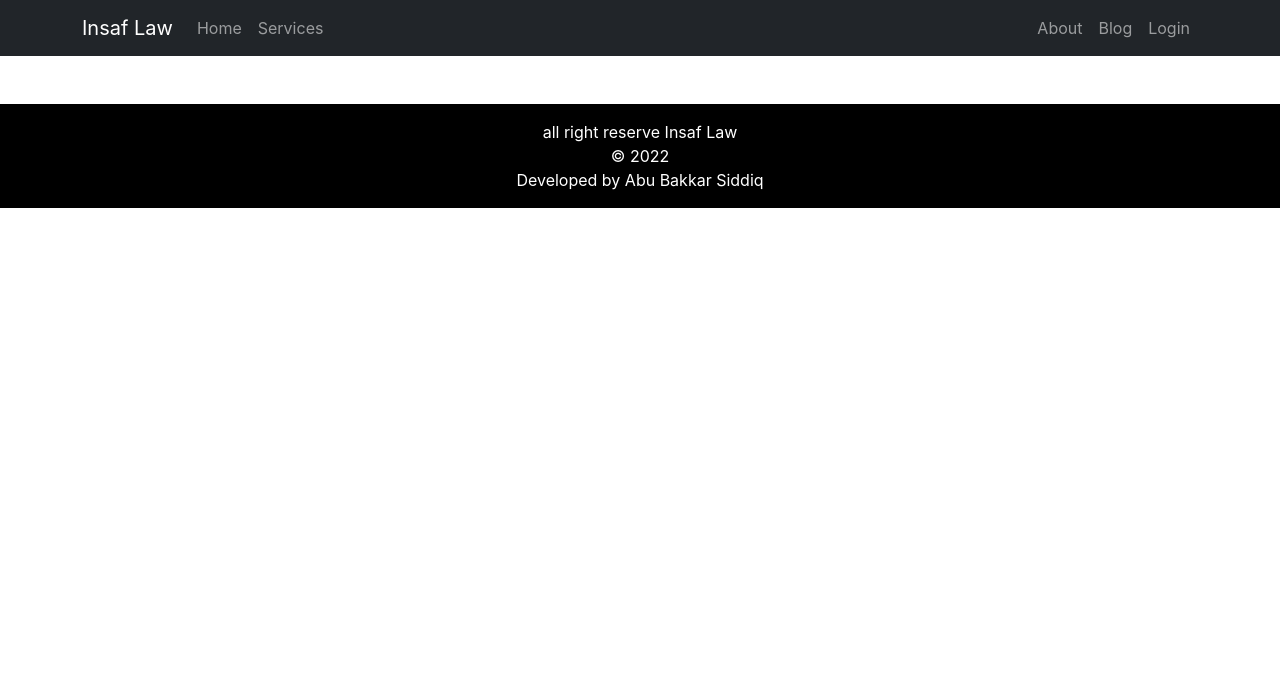
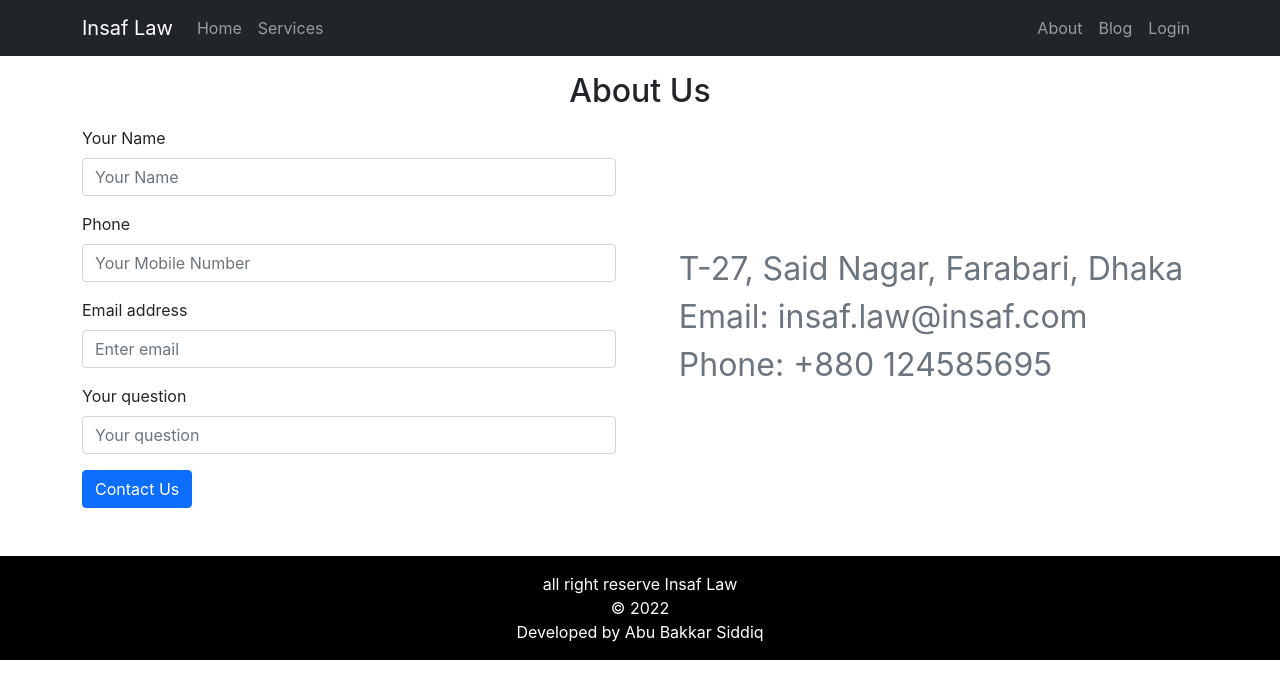
Before and after one commit to ab-siddiq/react-lawyer, a React (Create React App) app: page /about in a window 1280 px wide. Shown: the top 698 px of the page. Built offline with nearby package versions, Linux system fonts and the light colour scheme; no server answers.

Commit message:
complete blog section

```diff
--- a/src/components/Pages/About/About.js
+++ b/src/components/Pages/About/About.js
@@ -1,9 +1,62 @@
-import React from 'react';
+import React, { useRef } from 'react';
+import { Button, Form } from 'react-bootstrap';
 
 const About = () => {
+    const nameRef = useRef('');
+    const phoneRef = useRef('');
+    const emailRef = useRef('');
+    const yourQuestionRef = useRef('');
     return (
-        <div>
+        <div className='container'>
+            <h2 className='text-center my-3'>About Us</h2>
+            <div className="row g-5">
+                <div className="col-6">
+                    <Form >
+                        <Form.Group className="mb-3" controlId="formBasicName">
+                            <Form.Label>Your Name</Form.Label>
+                            <Form.Control ref={nameRef} type="text" name='name' placeholder="Your Name" />
+                            {/* <Form.Text className="text-muted">
+                        We'll never share your email with anyone else.
+                    </Form.Text> */}
+                        </Form.Group>
+                        <Form.Group className="mb-3" controlId="formBasicPhone">
+                            <Form.Label>Phone</Form.Label>
+                            <Form.Control ref={phoneRef} type="text" name='phone' placeholder="Your Mobile Number" />
+                            {/* <Form.Text className="text-muted">
+                        We'll never share your email with anyone else.
+                    </Form.Text> */}
+                        </Form.Group>
 
+                        <Form.Group className="mb-3" controlId="formBasicEmail">
+                            <Form.Label>Email address</Form.Label>
+                            <Form.Control ref={emailRef} type="email" name='email' placeholder="Enter email" />
+                            {/* <Form.Text className="text-muted">
+                        We'll never share your email with anyone else.
+                    </Form.Text> */}
+                        </Form.Group>
+
+
+
+                        <Form.Group className="mb-3" controlId="formBasicConfirmPassword">
+                            <Form.Label>Your question</Form.Label>
+                            <Form.Control ref={yourQuestionRef} type="text" name='confirmPassword' placeholder="Your question" />
+                        </Form.Group>
+
+                        <Button
+                            className='' variant="primary" type="submit">
+                            Contact Us
+                        </Button>
+                    </Form>
+                </div>
+                <div className="col-6 d-flex align-items-center justify-content-center">
+                    <div className="">
+                    <p className="m-0 fs-2 text-secondary">T-27, Said Nagar, Farabari, Dhaka</p>
+                    <p className="m-0 fs-2 text-secondary">Email: insaf.law@insaf.com</p>
+                    <p className="m-0 fs-2 text-secondary">Phone: +880 124585695</p>
+                    </div>
+
+                </div>
+            </div>
         </div>
     );
 };
--- a/src/components/Pages/Blog/Blog.js
+++ b/src/components/Pages/Blog/Blog.js
@@ -2,8 +2,49 @@ import React from 'react';
 
 const Blog = () => {
     return (
-        <div>
+        <div className='container mt-5'>
+            <h2>Difference between authorization and authentication?</h2>
+            <p><strong>Answer:</strong>
+                <ol>
+                    <li>Authentication verifies the actual user, where authorization control user access.</li>
+                    <li>Authentication works through use inputs like email address, password, finger print, OTP. On the overhand, authorization is controlled using setting defined by the organization.</li>
+                    <li>Authorization is the first step of a secured well managed system where authentication is placed after authorization.</li>
+                    <li>Authentication is visible and partially changed by the user. Authorization is not visible or changeable by user.</li>
 
+                </ol>
+            </p>
+            <h2>Why are you using firebase? What other options do you have to implement authentication?</h2>
+            <p><strong>Answer:  </strong>
+                There are multiple purpose of using firebase. We can build login system, can host and get realtime database. Below are the alternate to firebase:
+
+                <ul>
+                    <li>Auth0</li>
+                    <li>MongoDB</li>
+                    <li>Passport</li>
+                    <li>Okta</li>
+                    <li>JSON web token</li>
+                    <li>Amazon cognito</li>
+                    <li>Keycloak</li>
+                </ul>
+            </p>
+            <h2>What other services does firebase provide other than authentication?</h2>
+            <p><strong>Answer: </strong>
+                Firebase provide below services other thant authentication:
+                <ul>
+                    <li>Realtime Database</li>
+                    <li>Hosting</li>
+                    <li>Test lab</li>
+                    <li>Notifications</li>
+                    <li>Cloud Firestore</li>
+                    <li>Cloud function</li>
+                    <li>Cloud storage</li>
+                    <li>Google analytics</li>
+                    <li>Predictions</li>
+                    <li>Cloud messaging</li>
+                    <li>Dynamic lins</li>
+                    <li>Remote config</li>
+                </ul>
+            </p>
         </div>
     );
 };
--- a/src/components/Pages/Login/Login.js
+++ b/src/components/Pages/Login/Login.js
@@ -25,7 +25,7 @@ const Login = () => {
         const email = emailRef.current.value;
         const password = passwordRef.current.value;
         await signInWithEmailAndPassword(email, password);
-        navigate('/');
+
         if (email) {
             toast('Login Successful!');
         } else {
--- a/src/components/Pages/Register/Register.js
+++ b/src/components/Pages/Register/Register.js
@@ -31,8 +31,6 @@ const Register = () => {
         await createUserWithEmailAndPassword(email, password);
         await updateProfile({ displayName: name, phoneNumber: phone });
         sendEmailVerification();
-        navigate('/profile')
-
     }
 
 
```
